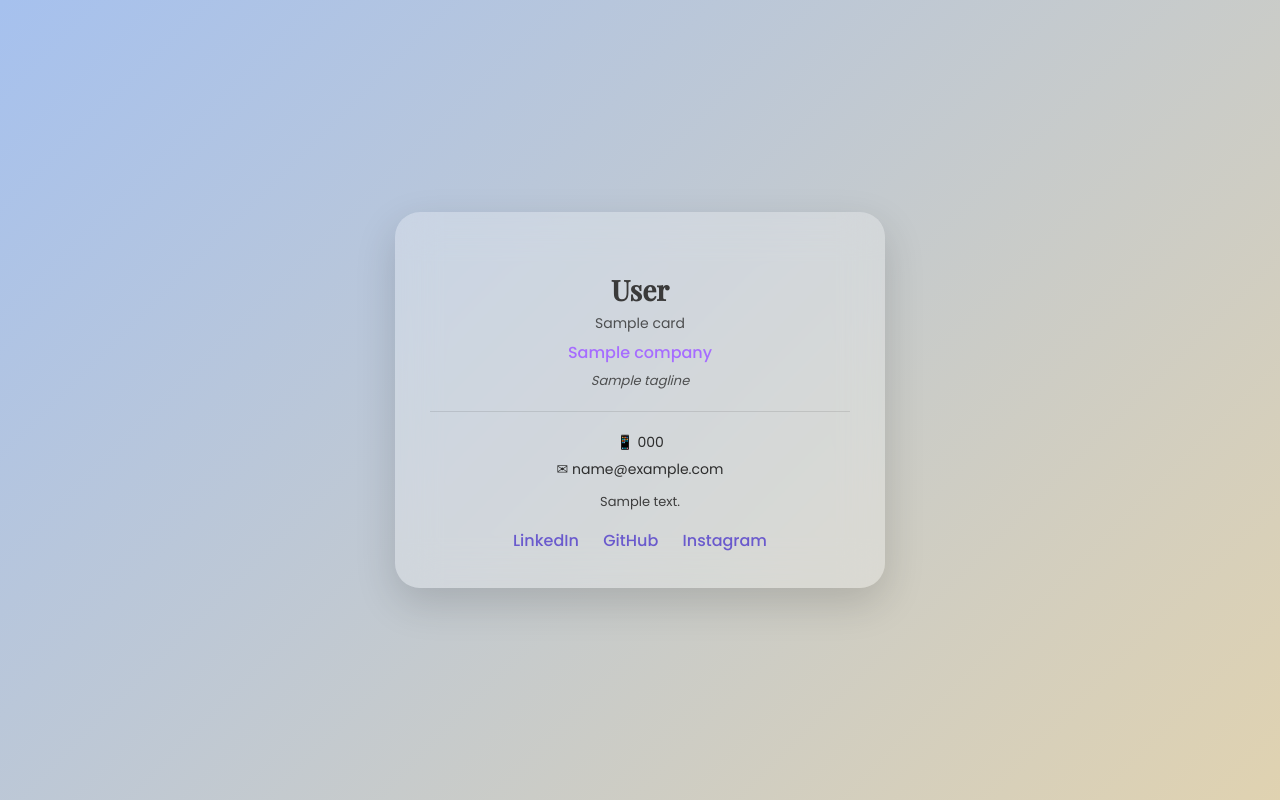
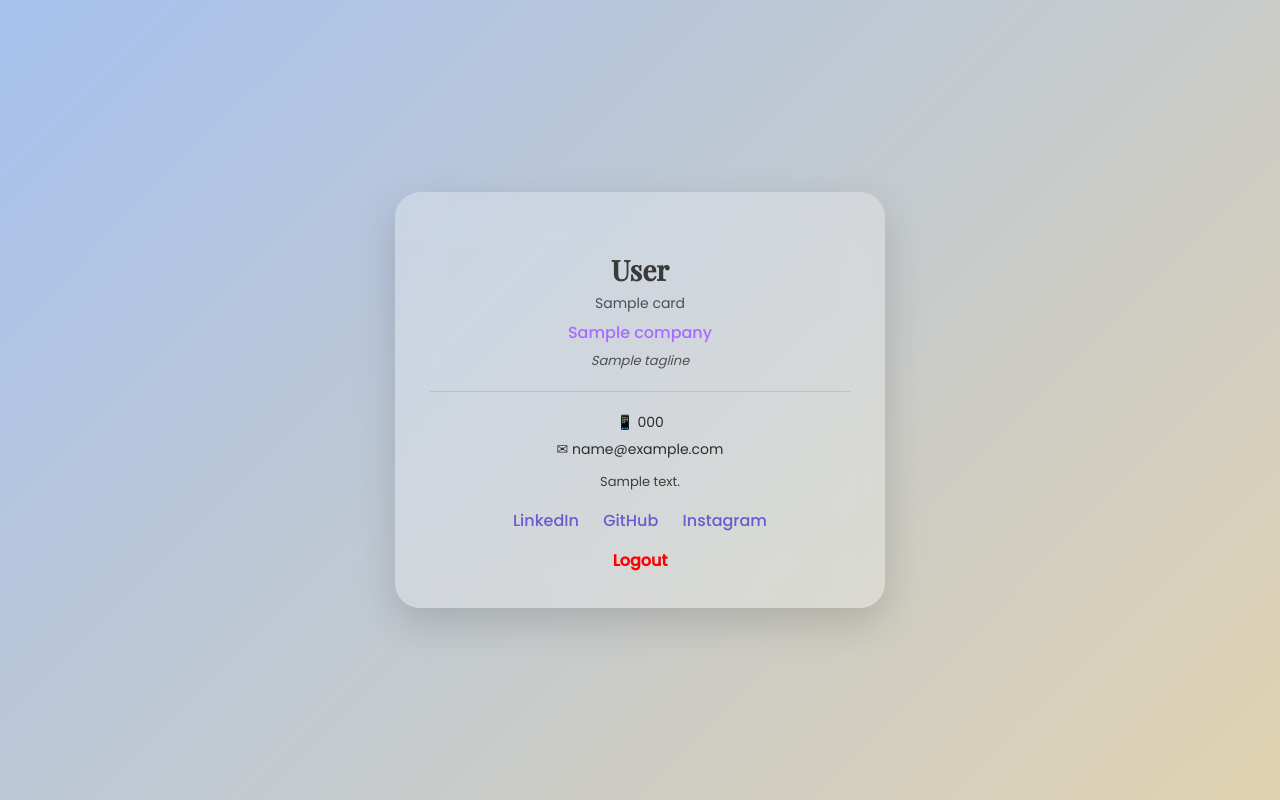
Before and after one commit to yashaswini2004-karnataka/digital-visiting-card, a Flask app: page /card/1 in a window 1280 px wide. Run offline with Flask 3, Linux system fonts and the light colour scheme; the visitor is signed in with stand-in values (Sample User, id 1); a database or web service that is not in the repository returns one stand-in record (values such as "Sample title").

Commit message:
Added logout button

```diff
--- a/templates/card.html
+++ b/templates/card.html
@@ -177,6 +177,14 @@
     </div>
     {% endif %}
 
+    {% if session.get('user') %}
+      <div style="margin-top:15px;">
+          <a href="/logout" style="color:red; text-decoration:none; font-weight:bold;">
+            Logout
+          </a>
+      </div>
+    {% endif %}
+
 </div>
 
 
```
